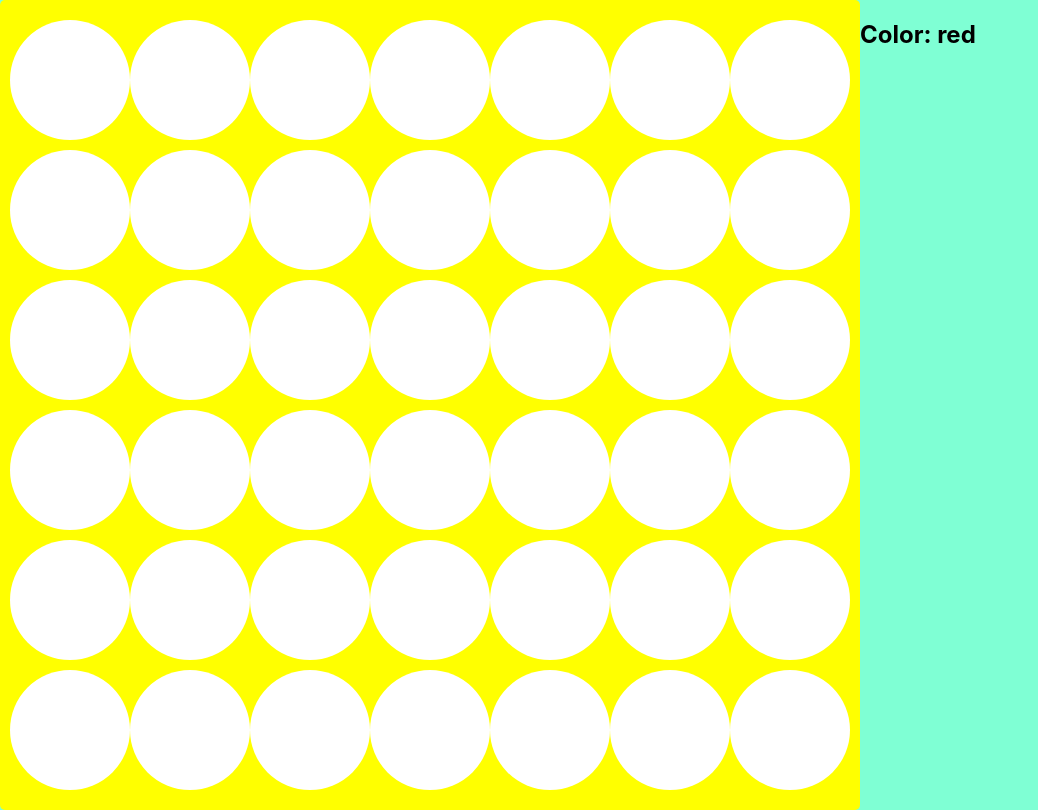
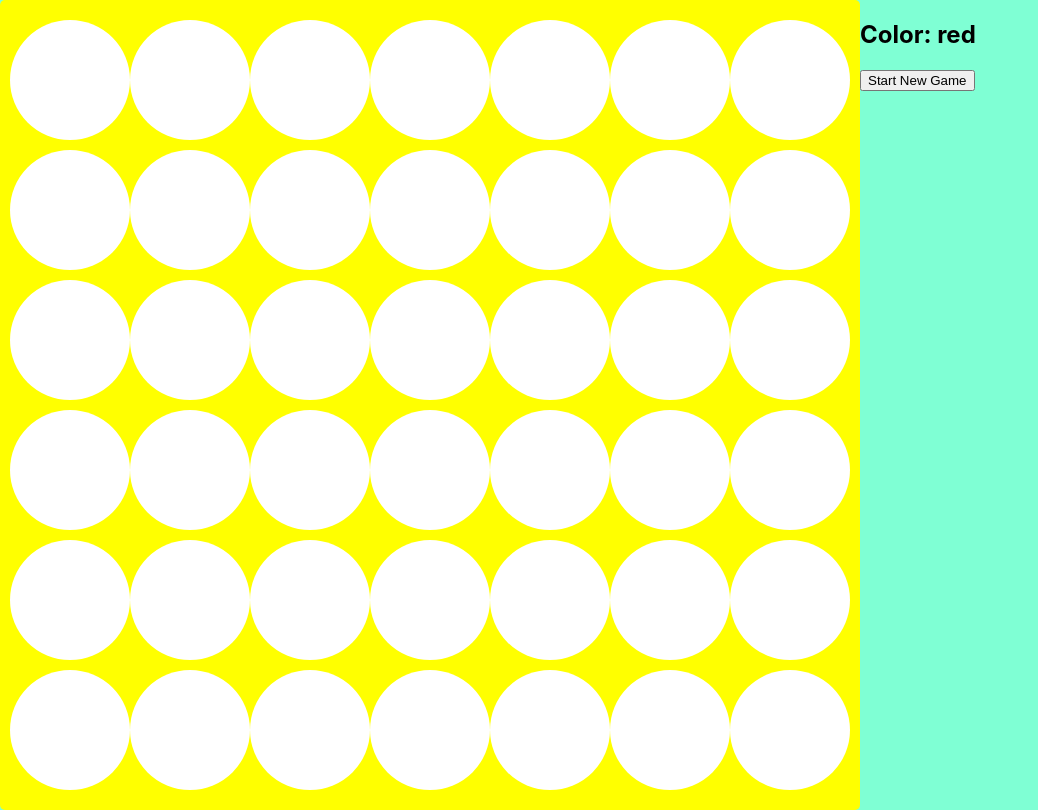
Before and after one commit to andydlindsay/connect-four, a React (Create React App) app in the folder client/: page / in a window 1280 px wide. Shown: the whole page, without its empty margins (0-1038 px from the left). Built offline with nearby package versions, Linux system fonts and the light colour scheme.

Commit message:
add reset button

```diff
--- a/client/src/components/PlayArea.jsx
+++ b/client/src/components/PlayArea.jsx
@@ -26,6 +26,16 @@ const PlayArea = () => {
     }
   };
 
+  const resetGame = () => {
+    setGame(prevGame => {
+      const newGame = {...prevGame};
+      newGame.board.reset();
+      newGame.currentColor = 'red';
+      newGame.gameOver = false;
+      return newGame;
+    });
+  };
+
   return (
     <div className="parent">
       <div className="play-area">
@@ -34,6 +44,7 @@ const PlayArea = () => {
       <div className="data-display">
         <h2>Color: {game.currentColor}</h2>
         { game.gameOver && <h2>Game Over! {nextColor(game.currentColor)} wins!</h2> }
+        <button onClick={resetGame}>Start New Game</button>
       </div>
     </div>
   )
--- a/client/src/helpers/Board.js
+++ b/client/src/helpers/Board.js
@@ -123,4 +123,8 @@ export default class {
 
     return false;
   }
+
+  reset() {
+    this.genBoard();
+  }
 };
```
